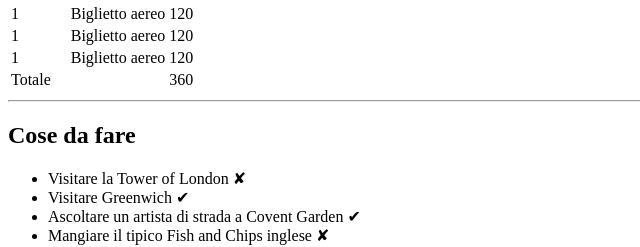
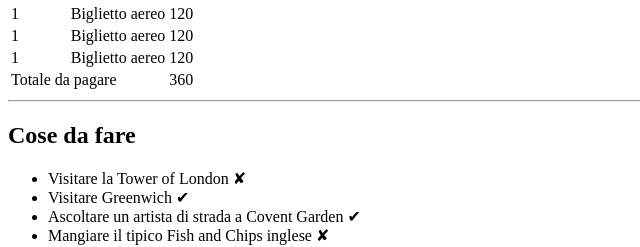
Before and after one commit to Prico3/html-london-trip, a plain HTML site: page index.html in a window 1280 px wide. Shown: the part 781-1028 px from the top of the page, 0-640 px from the left. Drawn offline with Linux system fonts and the light colour scheme.

Commit message:
correzione

```diff
--- a/index.html
+++ b/index.html
@@ -24,9 +24,11 @@
             <table>
 
                 <thead>
+                    <tr>
                     <th>Numero</th>
                     <th>Descrizione</th>
                     <th>Costo</th>
+                    </tr>
                 </thead>
 
                 <tbody>
@@ -50,8 +52,7 @@
 
                 <tfoot>
                     <tr>
-                        <td>Totale</td>
-                        <td colspan="1"></td>
+                        <td colspan="2">Totale da pagare</td>
                         <td>360</td>
                     </tr>
                 </tfoot>
```
